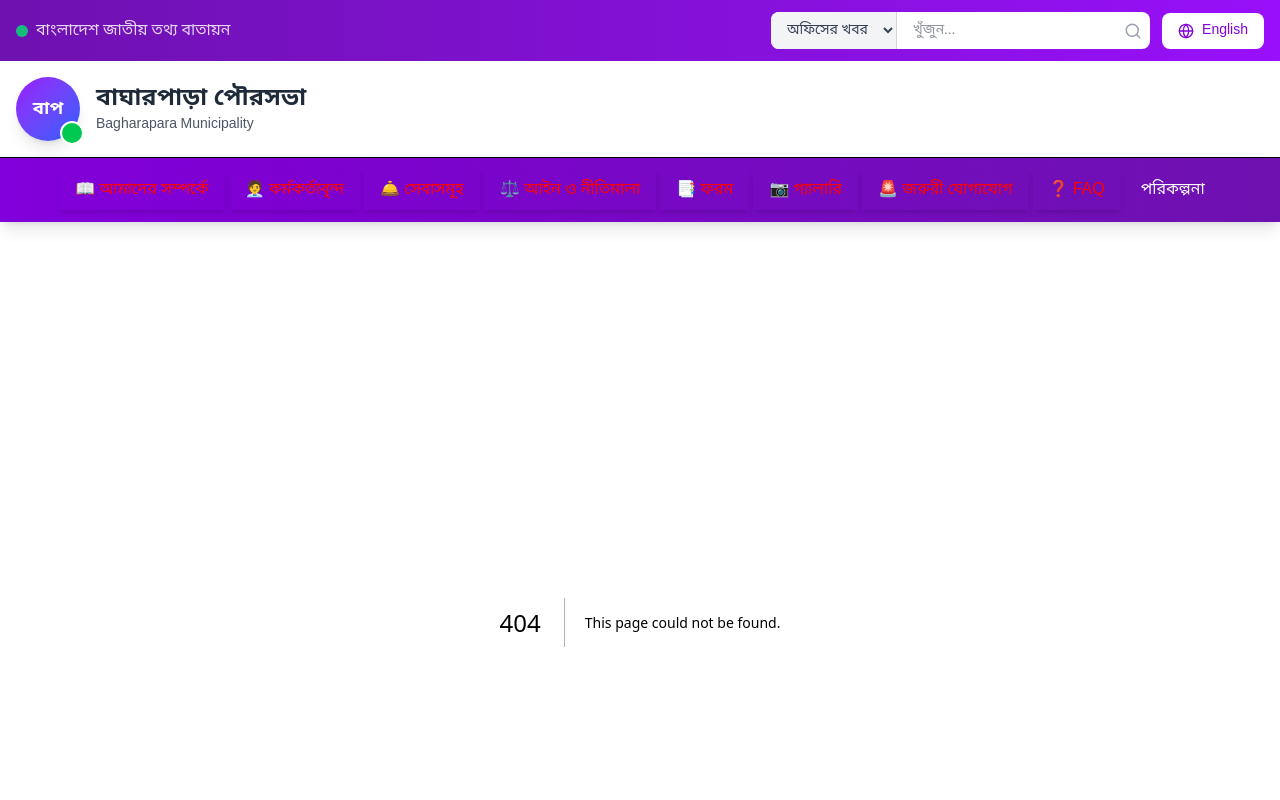
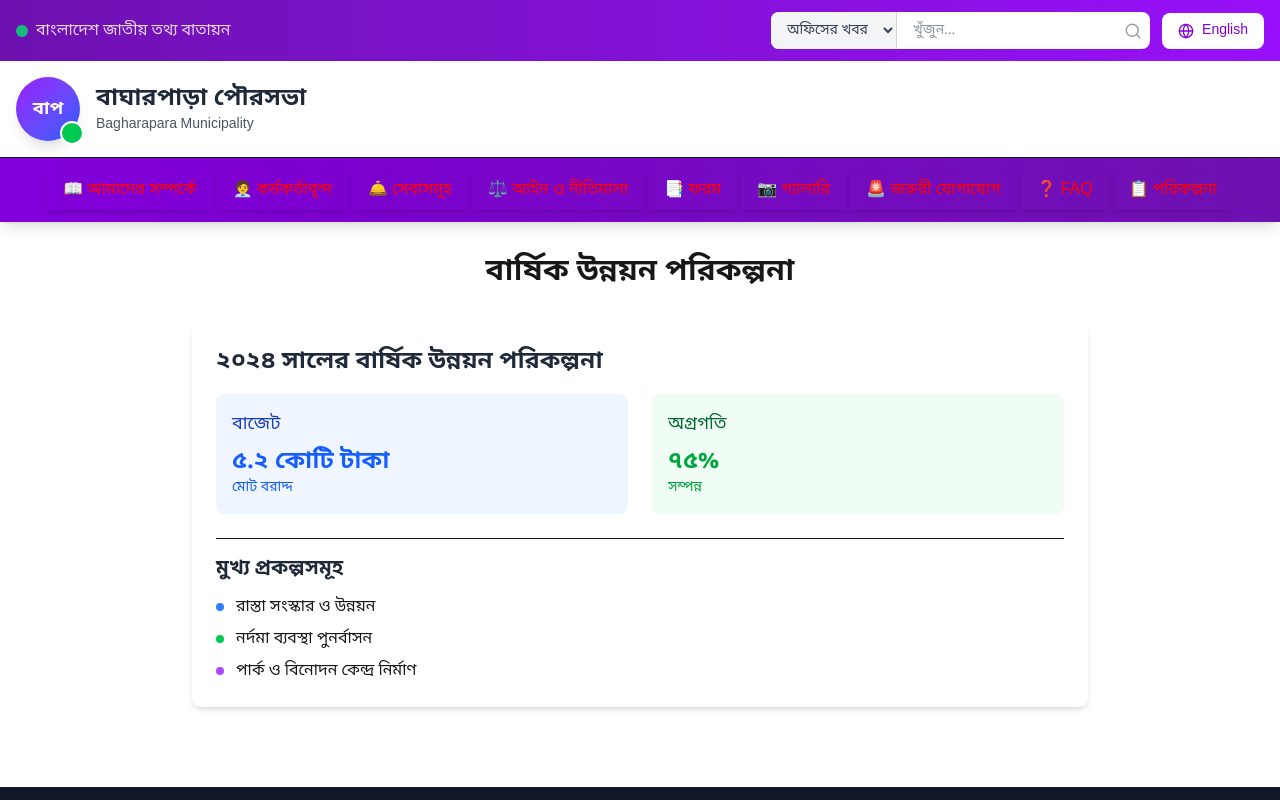
Before and after one commit to farhad-jadir/Bagherpara-Municiapality, a Next.js app: page /plans/annual-development in a window 1280 px wide. Before the commit this address had no page. Shown: the top 800 px of the page. Built offline with nearby package versions, Linux system fonts and the light colour scheme.

Commit message:
Plan done

```diff
--- /dev/null
+++ b/src/app/plans/annual-development/page.tsx
@@ -0,0 +1,48 @@
+// app/plans/annual-development/page.tsx
+export default function AnnualDevelopmentPlan() {
+  return (
+    <div className="container mx-auto px-4 py-8">
+      <h1 className="text-3xl font-bold text-center mb-8">বার্ষিক উন্নয়ন পরিকল্পনা</h1>
+
+      <div className="max-w-4xl mx-auto">
+        <div className="bg-white rounded-lg shadow-md p-6">
+          <h2 className="text-2xl font-semibold text-gray-800 mb-4">
+            ২০২৪ সালের বার্ষিক উন্নয়ন পরিকল্পনা
+          </h2>
+
+          <div className="grid grid-cols-1 md:grid-cols-2 gap-6 mb-6">
+            <div className="bg-blue-50 p-4 rounded-lg">
+              <h3 className="text-lg font-medium text-blue-800 mb-2">বাজেট</h3>
+              <p className="text-2xl font-bold text-blue-600">৫.২ কোটি টাকা</p>
+              <p className="text-sm text-blue-600">মোট বরাদ্দ</p>
+            </div>
+
+            <div className="bg-green-50 p-4 rounded-lg">
+              <h3 className="text-lg font-medium text-green-800 mb-2">অগ্রগতি</h3>
+              <p className="text-2xl font-bold text-green-600">৭৫%</p>
+              <p className="text-sm text-green-600">সম্পন্ন</p>
+            </div>
+          </div>
+
+          <div className="border-t pt-4">
+            <h3 className="text-xl font-semibold text-gray-800 mb-3">মুখ্য প্রকল্পসমূহ</h3>
+            <ul className="space-y-2">
+              <li className="flex items-center">
+                <span className="w-2 h-2 bg-blue-500 rounded-full mr-3"></span>
+                <span>রাস্তা সংস্কার ও উন্নয়ন</span>
+              </li>
+              <li className="flex items-center">
+                <span className="w-2 h-2 bg-green-500 rounded-full mr-3"></span>
+                <span>নর্দমা ব্যবস্থা পুনর্বাসন</span>
+              </li>
+              <li className="flex items-center">
+                <span className="w-2 h-2 bg-purple-500 rounded-full mr-3"></span>
+                <span>পার্ক ও বিনোদন কেন্দ্র নির্মাণ</span>
+              </li>
+            </ul>
+          </div>
+        </div>
+      </div>
+    </div>
+  );
+}
--- a/src/components/Navbar.tsx
+++ b/src/components/Navbar.tsx
@@ -12,6 +12,7 @@ import FormsSubmenu from "./FormsSubmenu";
 import GallerySubmenu from "./GallerySubmenu";
 import ContactSubmenu from "./ContactSubmenu";
 import FaqSubmenu from "./FaqSubmenu";
+import PlansSubmenu from "./PlansSubmenu";
 import { Search, Globe, Menu, X } from "lucide-react";
 
 interface MenuItem {
@@ -28,7 +29,7 @@ export default function Navbar() {
   const router = useRouter();
 
   const menuItems: MenuItem[] = [
-    { title: "পরিকল্পনা", href: "/plans" },
+
   ];
 
   useEffect(() => {
@@ -172,6 +173,9 @@ export default function Navbar() {
             <li>
               <FaqSubmenu />
             </li>
+            <li>
+              <PlansSubmenu />
+            </li>
 
             {menuItems.map((item: MenuItem) => (
               <li key={item.title}>
--- /dev/null
+++ b/src/components/PlansSubmenu.tsx
@@ -0,0 +1,159 @@
+// components/PlansSubmenu.tsx
+"use client";
+
+import { useState, useRef } from "react";
+import Link from "next/link";
+
+interface SubmenuItem {
+  title: string;
+  href: string;
+  icon: string;
+  description: string;
+}
+
+export default function PlansSubmenu() {
+  const [isOpen, setIsOpen] = useState<boolean>(false);
+  const timeoutRef = useRef<NodeJS.Timeout | null>(null);
+
+  const submenuItems: SubmenuItem[] = [
+    {
+      title: "বার্ষিক উন্নয়ন পরিকল্পনা",
+      href: "/plans/annual-development",
+      icon: "📊",
+      description: "বর্তমান বছরের পরিকল্পনা"
+    },
+    {
+      title: "পঞ্চবার্ষিকী পরিকল্পনা",
+      href: "/plans/five-year",
+      icon: "🗓️",
+      description: "২০২৩-২০২৮ পরিকল্পনা"
+    },
+    {
+      title: "মাস্টার প্ল্যান",
+      href: "/plans/master-plan",
+      icon: "🏙️",
+      description: "সামগ্রিক উন্নয়ন পরিকল্পনা"
+    },
+    {
+      title: "অবকাঠামো পরিকল্পনা",
+      href: "/plans/infrastructure",
+      icon: "🏗️",
+      description: "রাস্তা, ব্রিজ, ভবন"
+    },
+    {
+      title: "পরিবেশ পরিকল্পনা",
+      href: "/plans/environment",
+      icon: "🌳",
+      description: "পরিবেশ সংরক্ষণ পরিকল্পনা"
+    },
+    {
+      title: "ডিজিটাল পরিকল্পনা",
+      href: "/plans/digital",
+      icon: "💻",
+      description: "ডিজিটাল transformation"
+    }
+  ];
+
+  const handleMouseEnter = () => {
+    if (timeoutRef.current) {
+      clearTimeout(timeoutRef.current);
+    }
+    setIsOpen(true);
+  };
+
+  const handleMouseLeave = () => {
+    timeoutRef.current = setTimeout(() => {
+      setIsOpen(false);
+    }, 300);
+  };
+
+  return (
+    <div
+      className="relative"
+      onMouseEnter={handleMouseEnter}
+      onMouseLeave={handleMouseLeave}
+    >
+      <button
+        className="relative group px-4 py-2 font-normal text-white
+                   shadow-md hover:shadow-lg
+                   transition-all duration-500 ease-in-out
+                   overflow-hidden cursor-pointer animate-pulse-color"
+        aria-expanded={isOpen}
+        aria-haspopup="true"
+      >
+        {/* 🔹 Default Text */}
+        <span className="flex items-center relative z-10">
+          📋 পরিকল্পনা
+        </span>
+
+        {/* 🔹 Hover Gradient Background */}
+        <span className="absolute inset-0 bg-gradient-to-r from-indigo-600 to-purple-600
+                       opacity-0 group-hover:opacity-100 transition-opacity duration-500 rounded"></span>
+
+        {/* 🔹 Hover Text */}
+        <span className="absolute inset-0 flex items-center justify-center font-medium text-white opacity-0 group-hover:opacity-100 transition-opacity duration-500">
+          📋 পরিকল্পনা
+        </span>
+
+        {/* 🔹 Bottom Border Animation */}
+        <span className="absolute bottom-0 left-0 w-0 h-[3px] bg-purple-400 group-hover:w-full transition-all duration-500"></span>
+      </button>
+
+
+      {isOpen && (
+        <div
+          className="absolute top-full right-0 mt-2 w-80 bg-white rounded-lg shadow-xl border border-gray-200 z-50"
+          onMouseEnter={handleMouseEnter}
+          onMouseLeave={handleMouseLeave}
+        >
+          <div className="p-4">
+            <h3 className="text-lg font-bold text-gray-800 mb-3 border-b pb-2">
+              উন্নয়ন পরিকল্পনা
+            </h3>
+
+            <div className="space-y-2">
+              {submenuItems.map((item: SubmenuItem) => (
+                <Link
+                  key={item.title}
+                  href={item.href}
+                  className="flex items-start p-3 rounded-lg hover:bg-indigo-50 transition-colors duration-200 group"
+                  onClick={() => setIsOpen(false)}
+                >
+                  <span className="text-2xl mr-3">{item.icon}</span>
+                  <div className="flex-1">
+                    <p className="font-medium text-gray-800 group-hover:text-indigo-700">
+                      {item.title}
+                    </p>
+                    <p className="text-sm text-gray-600">{item.description}</p>
+                  </div>
+                  <span className="text-indigo-600 opacity-0 group-hover:opacity-100 transition-opacity">
+                    →
+                  </span>
+                </Link>
+              ))}
+            </div>
+
+            {/* Progress Status */}
+            <div className="mt-4 p-3 bg-blue-50 border border-blue-200 rounded-lg">
+              <div className="flex items-center justify-between mb-2">
+                <p className="text-sm text-blue-800 font-medium">
+                  🎯 বর্তমান পরিকল্পনা অগ্রগতি
+                </p>
+                <span className="text-blue-600 font-bold">75%</span>
+              </div>
+              <div className="w-full bg-blue-200 rounded-full h-2">
+                <div
+                  className="bg-blue-600 h-2 rounded-full transition-all duration-300"
+                  style={{ width: '75%' }}
+                ></div>
+              </div>
+              <p className="text-xs text-blue-600 mt-1">
+                বার্ষিক উন্নয়ন পরিকল্পনা ২০২৪
+              </p>
+            </div>
+          </div>
+        </div>
+      )}
+    </div>
+  );
+}
```
